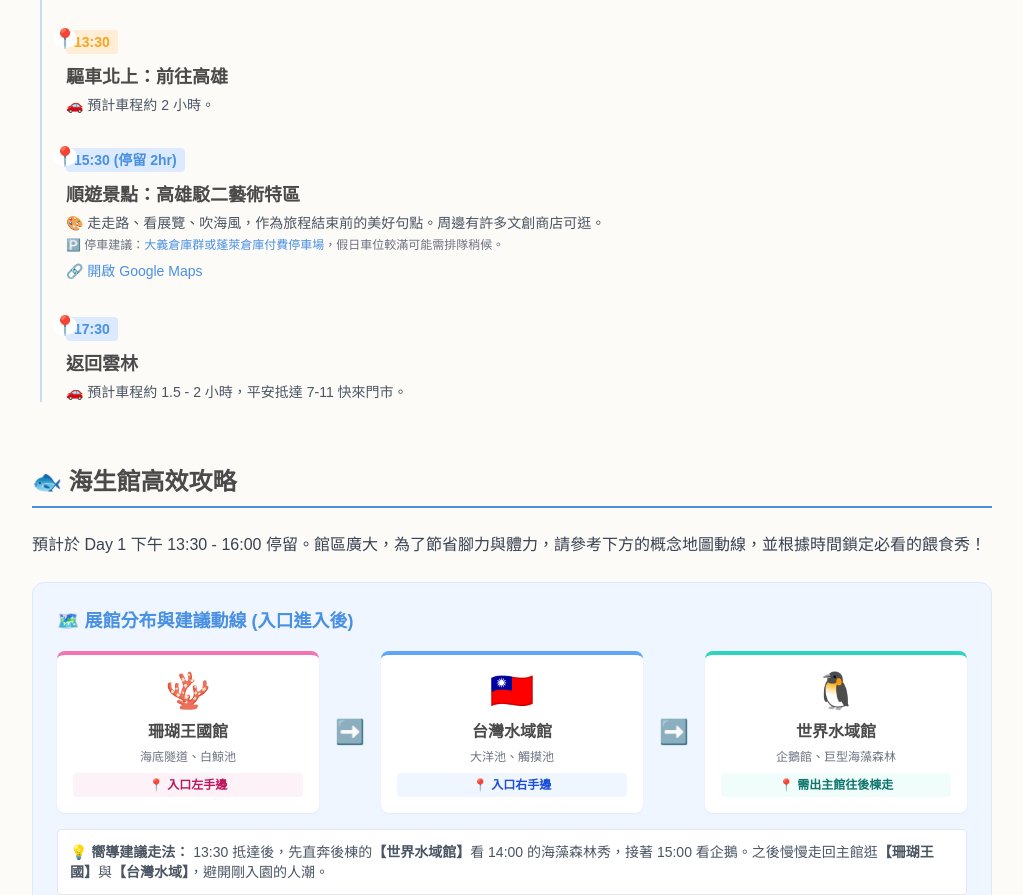
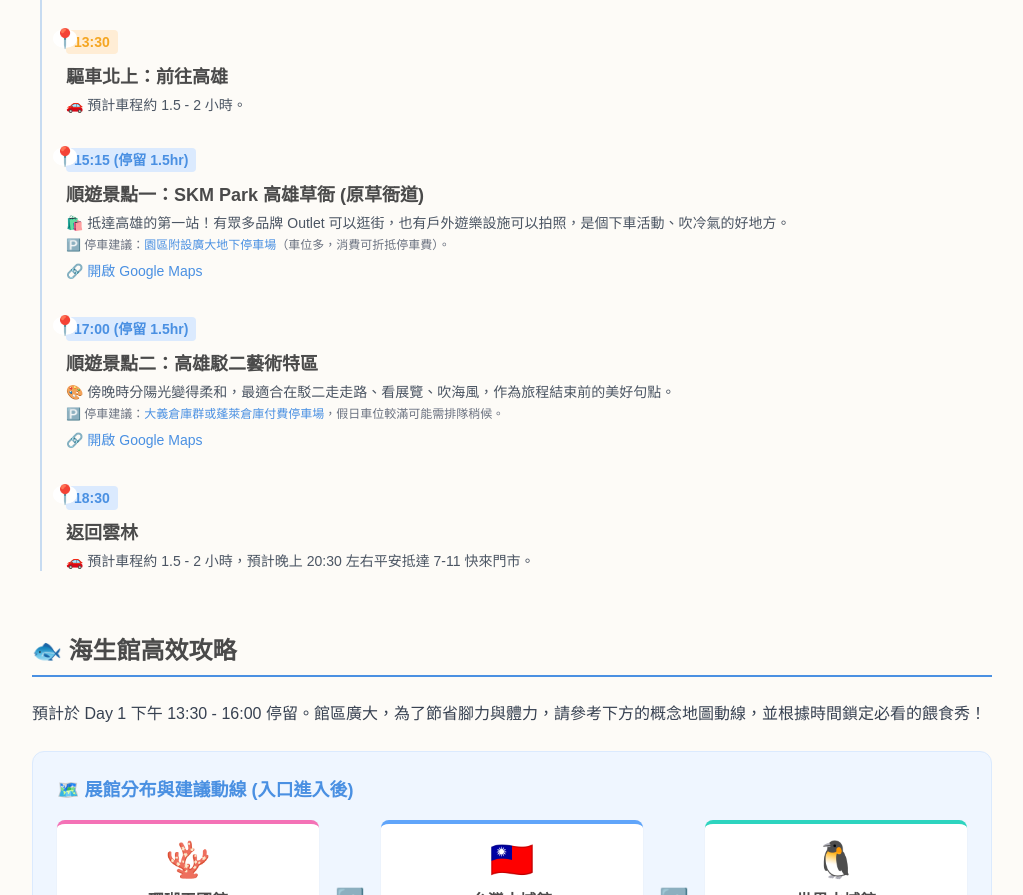
Before and after one commit to pupss93357/Taiwan-gogo, a plain HTML site: page index.html in a window 1280 px wide. Shown: the part 4116-5011 px from the top of the page, without its empty margins (128-1151 px from the left). Drawn offline with nearby package versions, Linux system fonts and the light colour scheme.

Commit message:
Update index.html

```diff
--- a/index.html
+++ b/index.html
@@ -369,21 +369,29 @@
                     <div class="timeline-item relative">
                         <span class="text-sm font-bold text-sunset bg-orange-100 px-2 py-1 rounded">13:30</span>
                         <h4 class="text-lg font-bold mt-2">驅車北上：前往高雄</h4>
-                        <p class="text-gray-600 text-sm mt-1">🚗 預計車程約 2 小時。</p>
+                        <p class="text-gray-600 text-sm mt-1">🚗 預計車程約 1.5 - 2 小時。</p>
                     </div>
 
                     <div class="timeline-item relative">
-                        <span class="text-sm font-bold text-ocean bg-blue-100 px-2 py-1 rounded">15:30 (停留 2hr)</span>
-                        <h4 class="text-lg font-bold mt-2">順遊景點：高雄駁二藝術特區</h4>
-                        <p class="text-gray-600 text-sm mt-1">🎨 走走路、看展覽、吹海風，作為旅程結束前的美好句點。周邊有許多文創商店可逛。</p>
+                        <span class="text-sm font-bold text-ocean bg-blue-100 px-2 py-1 rounded">15:15 (停留 1.5hr)</span>
+                        <h4 class="text-lg font-bold mt-2">順遊景點一：SKM Park 高雄草衙 (原草衙道)</h4>
+                        <p class="text-gray-600 text-sm mt-1">🛍️ 抵達高雄的第一站！有眾多品牌 Outlet 可以逛街，也有戶外遊樂設施可以拍照，是個下車活動、吹冷氣的好地方。</p>
+                        <p class="text-xs text-gray-500 mt-1">🅿️ 停車建議：<a href="https://www.google.com/maps/search/?api=1&query=SKM+Park+Outlets地下停車場" target="_blank" class="text-ocean hover:underline">園區附設廣大地下停車場</a>（車位多，消費可折抵停車費）。</p>
+                        <a href="https://www.google.com/maps/search/?api=1&query=SKMPark高雄草衙" target="_blank" class="text-ocean text-sm mt-2 inline-block hover:underline">🔗 開啟 Google Maps</a>
+                    </div>
+
+                    <div class="timeline-item relative">
+                        <span class="text-sm font-bold text-ocean bg-blue-100 px-2 py-1 rounded">17:00 (停留 1.5hr)</span>
+                        <h4 class="text-lg font-bold mt-2">順遊景點二：高雄駁二藝術特區</h4>
+                        <p class="text-gray-600 text-sm mt-1">🎨 傍晚時分陽光變得柔和，最適合在駁二走走路、看展覽、吹海風，作為旅程結束前的美好句點。</p>
                         <p class="text-xs text-gray-500 mt-1">🅿️ 停車建議：<a href="https://www.google.com/maps/search/?api=1&query=駁二大義倉庫停車場" target="_blank" class="text-ocean hover:underline">大義倉庫群或蓬萊倉庫付費停車場</a>，假日車位較滿可能需排隊稍候。</p>
                         <a href="https://www.google.com/maps/search/?api=1&query=高雄駁二藝術特區" target="_blank" class="text-ocean text-sm mt-2 inline-block hover:underline">🔗 開啟 Google Maps</a>
                     </div>
 
                     <div class="timeline-item relative">
-                        <span class="text-sm font-bold text-ocean bg-blue-100 px-2 py-1 rounded">17:30</span>
+                        <span class="text-sm font-bold text-ocean bg-blue-100 px-2 py-1 rounded">18:30</span>
                         <h4 class="text-lg font-bold mt-2">返回雲林</h4>
-                        <p class="text-gray-600 text-sm mt-1">🚗 預計車程約 1.5 - 2 小時，平安抵達 7-11 快來門市。</p>
+                        <p class="text-gray-600 text-sm mt-1">🚗 預計車程約 1.5 - 2 小時，預計晚上 20:30 左右平安抵達 7-11 快來門市。</p>
                     </div>
                 </div>
             </div>
```
